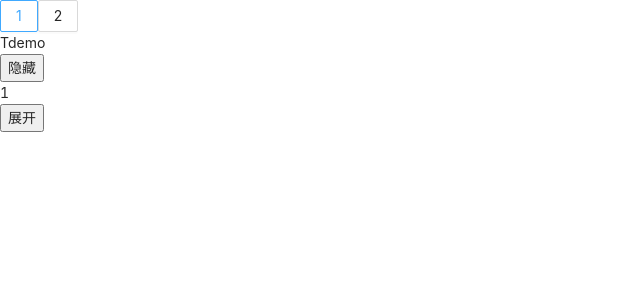
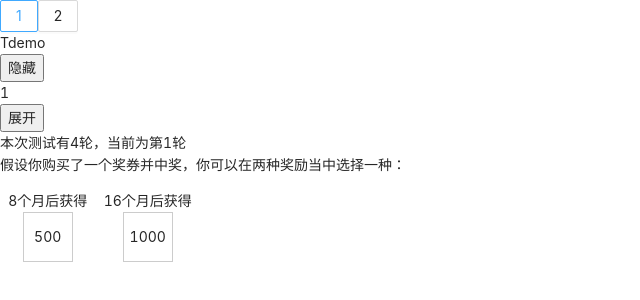
Before and after one commit to LuoQaxa/Questionnaire, a React (Create React App) app: page / in a window 1280 px wide. Shown: the top 300 px of the page, without its empty margins (0-640 px from the left). Built offline with nearby package versions, Linux system fonts and the light colour scheme.

Commit message:
feat: 添加随机逻辑

```diff
--- a/src/App.tsx
+++ b/src/App.tsx
@@ -5,6 +5,7 @@ import Space from "./components/Space/index";
 import Transition from "./components/Transition/demo";
 import classNames from "classnames";
 import ToggleList from "./components/ToggleList";
+import Questionnaire from "./components/Questionnaire";
 
 function App() {
   // const [list, setList] = useState([1, 2]);
@@ -35,6 +36,7 @@ function App() {
         list={[1, 2, 3, 4]}
         listItemRender={(item) => <div>{item}</div>}
       ></ToggleList>
+      <Questionnaire></Questionnaire>
       {/* <div className="list_container">
         <ul
           ref={ulRef}
--- /dev/null
+++ b/src/components/Questionnaire/hooks/usePrevious.ts
@@ -0,0 +1,9 @@
+import { useRef, useEffect } from "react";
+
+export default function usePrevious(value: any) {
+  const ref = useRef();
+  useEffect(() => {
+    ref.current = value;
+  });
+  return ref.current;
+}
--- /dev/null
+++ b/src/components/Questionnaire/index.scss
@@ -0,0 +1,24 @@
+.option_container {
+  width: 200px;
+  display: flex;
+  justify-content: space-around;
+}
+.option {
+  display: flex;
+  flex-direction: column;
+  align-items: center;
+  &_box {
+    border: 1px solid #ccc;
+    width: 50px;
+    height: 50px;
+    display: flex;
+    justify-content: center;
+    align-items: center;
+  }
+}
+.option:hover {
+  cursor: pointer;
+}
+.option:active {
+  background: #888;
+}
--- /dev/null
+++ b/src/components/Questionnaire/index.tsx
@@ -0,0 +1,131 @@
+import React, { useEffect, useRef, useState } from "react";
+import "./index.scss";
+import usePrevious from "./hooks/usePrevious";
+
+type Props = {};
+
+const groupA = [
+  [8, 16],
+  [16, 24],
+  [24, 32],
+  [8, 32],
+];
+
+const groupB = [
+  [1, 6],
+  [6, 14],
+  [14, 25],
+  [1, 25],
+];
+
+const defaultSS = 500;
+const defaultLL = 1000;
+
+export default function Questionnaire({}: Props) {
+  const [optOne, setOptOne] = useState(defaultSS);
+  const [optTwo, setOptTwo] = useState(defaultLL);
+
+  const [group, setGroup] = useState(groupA);
+  const [round, setRound] = useState(0);
+
+  const [HU, setHU] = useState(500);
+  const prevHU = usePrevious(HU);
+  const [LD, setLD] = useState(0);
+  const prevLD = usePrevious(LD);
+
+  const mountedRef = useRef(false);
+  const firstCountRef = useRef(false);
+
+  const [isOver, setOver] = useState(false);
+
+  /** 随机设置分组 */
+  useEffect(() => {
+    const group = Math.random() > 0.5 ? groupA : groupB;
+    setGroup(group);
+  }, []);
+  const getFloorInt = (num: number) => Math.floor(num / 10) * 10;
+
+  const handleOver = () => {
+    let result = Math.abs(LD - HU) <= 10;
+    if (result) {
+      const nextRound = group[round + 1];
+      if (nextRound) {
+        setRound(round + 1);
+        setOptOne(defaultSS);
+        setOptTwo(defaultLL);
+        result = false;
+      } else {
+        setOver(true);
+      }
+    }
+    return result;
+  };
+
+  useEffect(() => {
+    console.log(mountedRef.current);
+    if (!mountedRef.current) {
+      mountedRef.current = true;
+      return;
+    }
+    console.log("useEffect");
+
+    const m = Math.abs((LD - HU) / 2);
+    let nextOptTwo = 0;
+    if (HU !== prevHU) {
+      //
+      if (!firstCountRef.current) {
+        firstCountRef.current = true;
+        const m = Math.abs((LD - prevHU!) / 2);
+        nextOptTwo = getFloorInt(optTwo + m);
+      } else {
+        console.log(`本次计算为${optTwo} + (${LD} - ${HU}) / 2`);
+        nextOptTwo = getFloorInt(optTwo + m);
+      }
+    }
+    if (LD !== prevLD) {
+      console.log(`本次计算为${optTwo} - (${LD} - ${HU}) / 2`);
+      nextOptTwo = getFloorInt(optTwo - m);
+    }
+    setOptTwo(nextOptTwo);
+  }, [HU, LD]);
+
+  const onSelect = (option: number) => {
+    if (handleOver()) return;
+    if (option === 0) {
+      setHU(optTwo);
+    }
+    if (option === 1) {
+      setLD(optTwo);
+    }
+  };
+  const OptionItem = (key: number) => {
+    return (
+      <div className="option" onClick={() => onSelect(key)}>
+        <span>{`${group[round][key]}个月后获得`}</span>
+        <div className="option_box">{key === 0 ? optOne : optTwo}</div>
+      </div>
+    );
+  };
+  return (
+    <div>
+      <div>
+        本次测试有{group.length}轮，当前为第{round + 1}轮
+      </div>
+      <p>假设你购买了一个奖券并中奖，你可以在两种奖励当中选择一种：</p>
+      <div className="option_container">
+        {Math.random() > 0.5 ? (
+          <>
+            {OptionItem(0)}
+            {OptionItem(1)}
+          </>
+        ) : (
+          <>
+            {OptionItem(1)}
+            {OptionItem(0)}
+          </>
+        )}
+      </div>
+      {isOver && <div>完成问卷</div>}
+    </div>
+  );
+}
```
